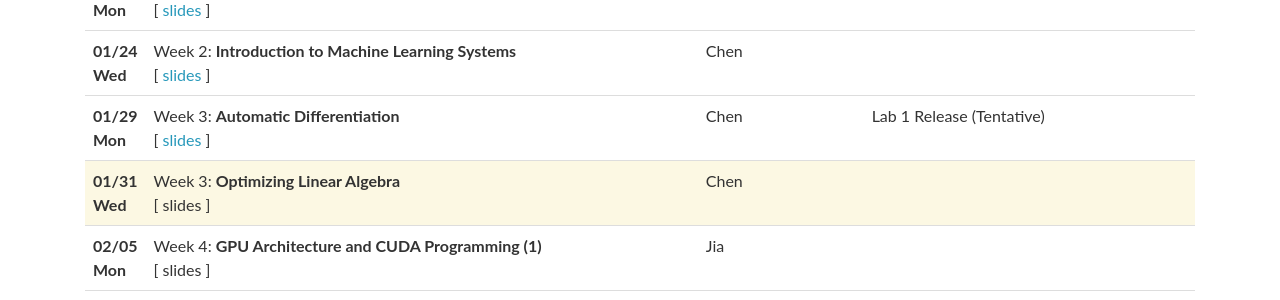
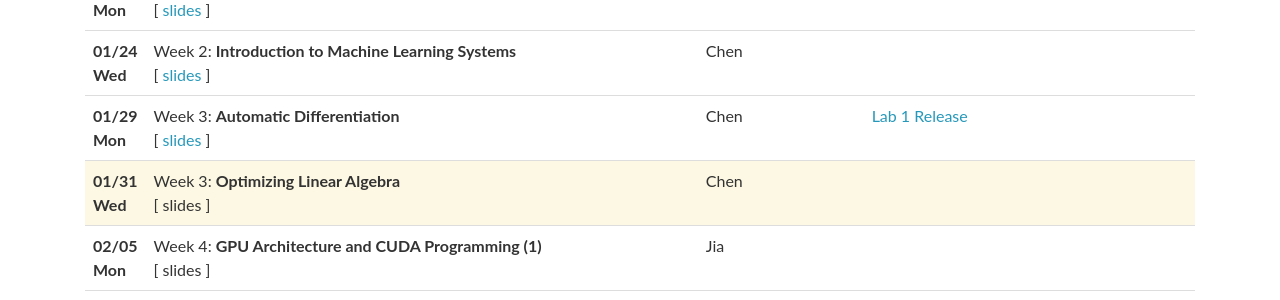
Before and after one commit to mlsyscourse/mlsyscourse.github.io, a Jekyll site: the page built from schedule.md, in a window 1280 px wide. Shown: the part 368-668 px from the top of the page. Built offline with Jekyll 4.4.1, drawn with Linux system fonts in a browser that asks for light colours.

Commit message:
homework 1 release

```diff
--- a/_data/lectures.yml
+++ b/_data/lectures.yml
@@ -32,7 +32,7 @@
   slides: /slides/04-automatic-differentiation.pdf
   notes:
   readings:
-  logistics: Lab 1 Release (Tentative)
+  logistics: <a href="https://github.com/mlsyscourse/homework1">Lab 1 Release</a>
 
 - date: 01/31 Wed
   lecturer: Chen
```
